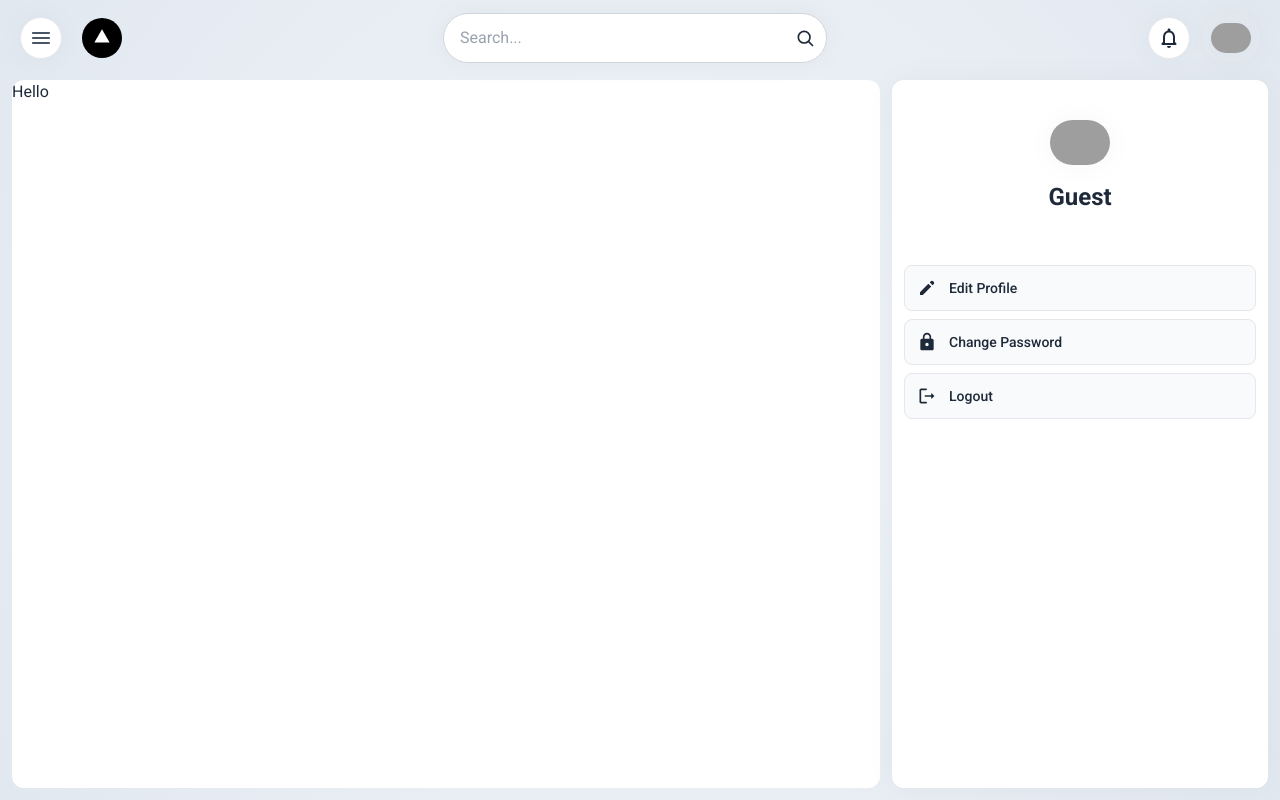
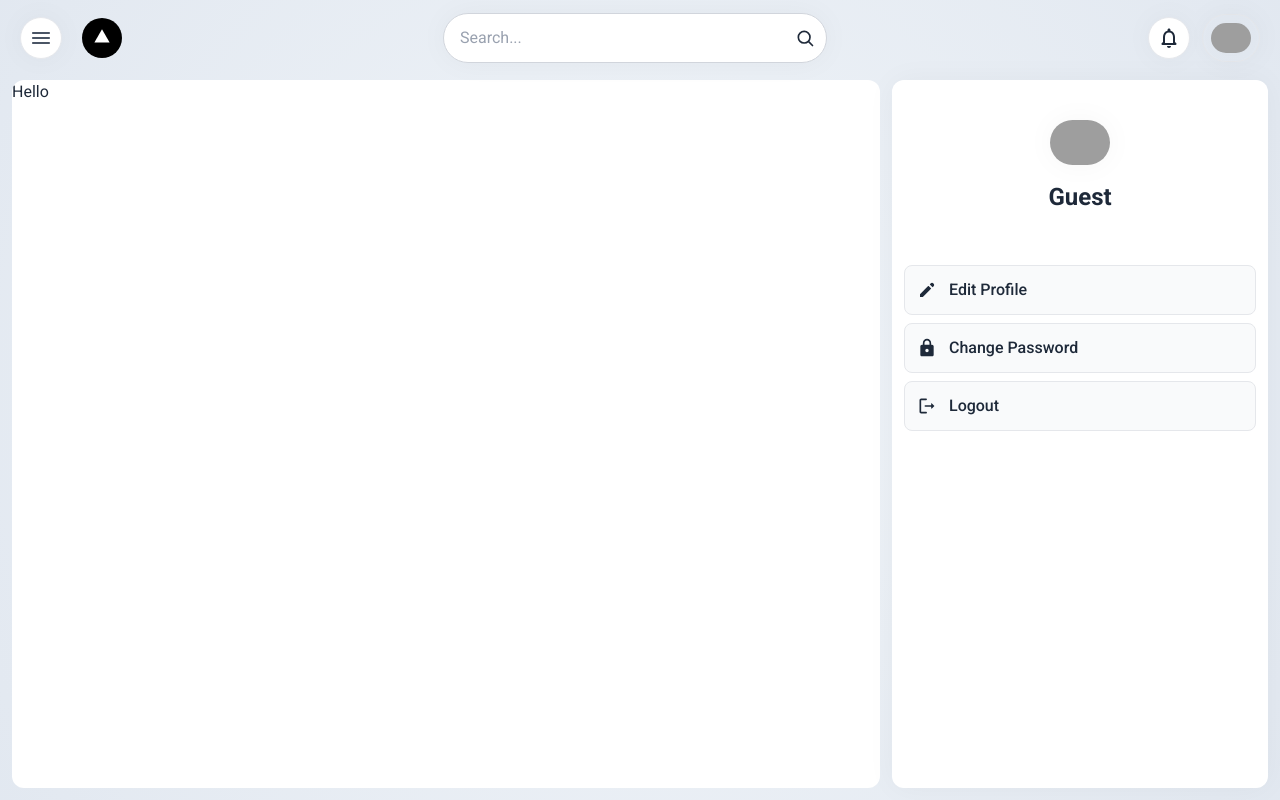
Before and after one commit to instrlabs/apps, a Next.js app in the folder web/: page /storage in a window 1280 px wide. Both pictures are taken after a click on the button 1231 px from the left and 38 px from the top of the page. Built offline with nearby package versions, Linux system fonts and the light colour scheme; no server answers; grey boxes are pictures that could not be loaded.

Commit message:
FEAT: update menu button

```diff
--- a/web/components/menu-button.tsx
+++ b/web/components/menu-button.tsx
@@ -5,6 +5,7 @@ import clsx from "clsx";
 
 export type MenuButtonProps = React.ButtonHTMLAttributes<HTMLButtonElement> & {
   icon?: React.ReactNode;
+  xSize?: "sm" | "md" | "lg";
 };
 
 export default function MenuButton({
@@ -12,14 +13,19 @@ export default function MenuButton({
   className,
   type = "button",
   children,
+  xSize = "md",
   ...rest
 }: MenuButtonProps) {
+  const sizeClass =
+    xSize === "sm" ? "p-2 gap-2 text-sm" : xSize === "md" ? "p-3 gap-3" : "p-4 gap-4 text-base";
+
   return (
     <button
       type={type}
       className={clsx(
-        "w-full flex items-center gap-3 p-3",
-        "text-sm font-medium text-foreground",
+        "w-full flex items-center",
+        sizeClass,
+        "font-medium text-foreground",
         "bg-menu border border-border hover:bg-menu-hover hover:border-border-hover",
         "rounded-lg cursor-pointer",
         className
```
